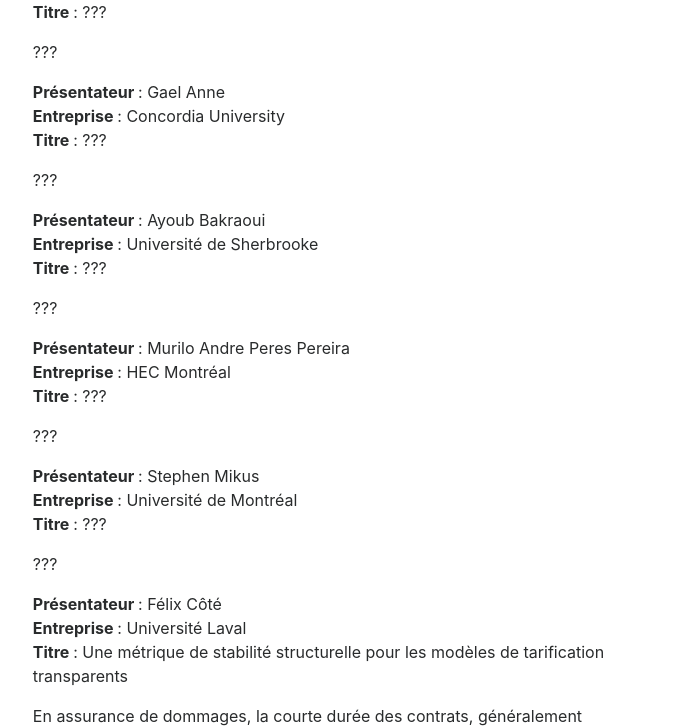
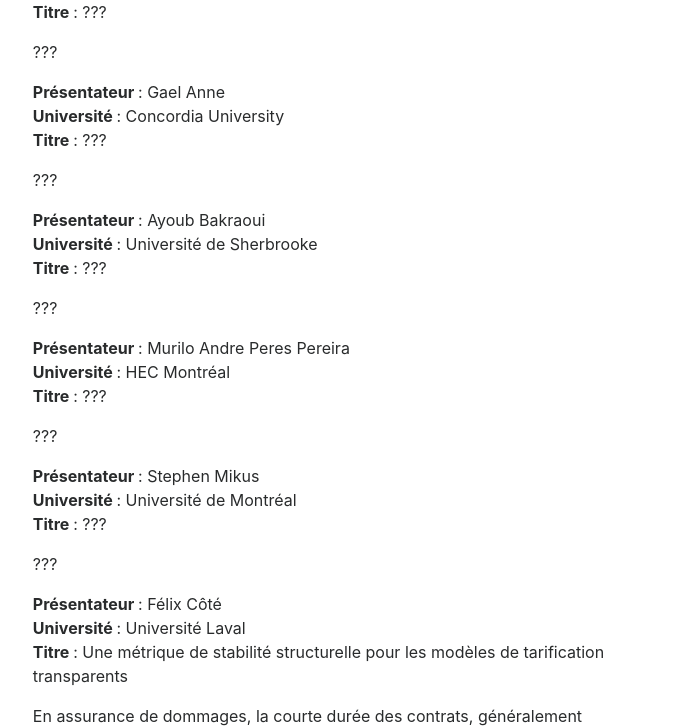
Before and after one commit to XavLef/Quantact_2026, a Jekyll site: the page built from program.html, in a window 1280 px wide and 1400 px high, scrolled down 1192 px. Shown: the part 154-882 px from the top of the window, without its empty margins (301-977 px from the left). Built offline with Jekyll 4.4.1, drawn with Linux system fonts in a browser that asks for light colours; nearby versions of some CDN libraries.

Commit message:
Change 'Entreprise' to 'Université' in abstracts

```diff
--- a/_includes/abstracts.html
+++ b/_includes/abstracts.html
@@ -3,7 +3,7 @@
 <!-- Abstract 1 -->
 <p>
   <strong class="i18n" data-fr="Présentateur " data-en="Speaker">Présentateur </strong>: Étienne Larrivée<br>
-  <strong class="i18n" data-fr="Entreprise " data-en="Company">Université </strong>: Co-operators<br>
+  <strong class="i18n" data-fr="Entreprise " data-en="Company">Entreprise </strong>: Co-operators<br>
   <strong class="i18n" data-fr="Titre " data-en="Title">Titre </strong>: ???
 </p>
 <p class="text-left">
@@ -13,7 +13,7 @@
 <!-- Abstract 2 -->
 <p>
   <strong class="i18n" data-fr="Présentateur " data-en="Speaker">Présentateur </strong>: Gael Anne<br>
-  <strong class="i18n" data-fr="Entreprise " data-en="Company">Université </strong>: Concordia University<br>
+  <strong class="i18n" data-fr="Université " data-en="University">Université </strong>: Concordia University<br>
   <strong class="i18n" data-fr="Titre " data-en="Title">Titre </strong>: ???
 </p>
 <p class="text-left">
@@ -23,7 +23,7 @@
 <!-- Abstract 3 -->
 <p>
   <strong class="i18n" data-fr="Présentateur " data-en="Speaker">Présentateur </strong>: Ayoub Bakraoui<br>
-  <strong class="i18n" data-fr="Entreprise " data-en="Company">Université </strong>: Université de Sherbrooke<br>
+  <strong class="i18n" data-fr="Université " data-en="University">Université </strong>: Université de Sherbrooke<br>
   <strong class="i18n" data-fr="Titre " data-en="Title">Titre </strong>: ???
 </p>
 <p class="text-left">
@@ -33,7 +33,7 @@
 <!-- Abstract 4 -->
 <p>
   <strong class="i18n" data-fr="Présentateur " data-en="Speaker">Présentateur </strong>: Murilo Andre Peres Pereira<br>
-  <strong class="i18n" data-fr="Entreprise " data-en="Company">Université </strong>: HEC Montréal<br>
+  <strong class="i18n" data-fr="Université " data-en="University">Université </strong>: HEC Montréal<br>
   <strong class="i18n" data-fr="Titre " data-en="Title">Titre </strong>: ???
 </p>
 <p class="text-left">
@@ -43,7 +43,7 @@
 <!-- Abstract 5 -->
 <p>
   <strong class="i18n" data-fr="Présentateur " data-en="Speaker">Présentateur </strong>: Stephen Mikus<br>
-  <strong class="i18n" data-fr="Entreprise " data-en="Company">Université </strong>: Université de Montréal<br>
+  <strong class="i18n" data-fr="Université " data-en="University">Université </strong>: Université de Montréal<br>
   <strong class="i18n" data-fr="Titre " data-en="Title">Titre </strong>: ???
 </p>
 <p class="text-left">
@@ -53,7 +53,7 @@
 <!-- Abstract 6 -->
 <p>
   <strong class="i18n" data-fr="Présentateur " data-en="Speaker">Présentateur </strong>: Félix Côté<br>
-  <strong class="i18n" data-fr="Entreprise " data-en="Company">Université </strong>: Université Laval<br>
+  <strong class="i18n" data-fr="Université " data-en="University">Université </strong>: Université Laval<br>
   <strong class="i18n" data-fr="Titre " data-en="Title">Titre </strong>: Une métrique de stabilité structurelle pour les modèles de tarification transparents
 </p>
 <p class="text-left">
@@ -63,7 +63,7 @@
 <!-- Abstract 7 -->
 <p>
   <strong class="i18n" data-fr="Présentateur " data-en="Speaker">Présentateur </strong>: Tommy Mastromonaco<br>
-  <strong class="i18n" data-fr="Entreprise " data-en="Company">Université </strong>: Université du Québec à Montréal<br>
+  <strong class="i18n" data-fr="Université " data-en="University">Université </strong>: Université du Québec à Montréal<br>
   <strong class="i18n" data-fr="Titre " data-en="Title">Titre </strong>: Une solution dichotomique à un problème d'optimisation de dividendes et d'injections
 </p>
 <p class="text-left">
```
